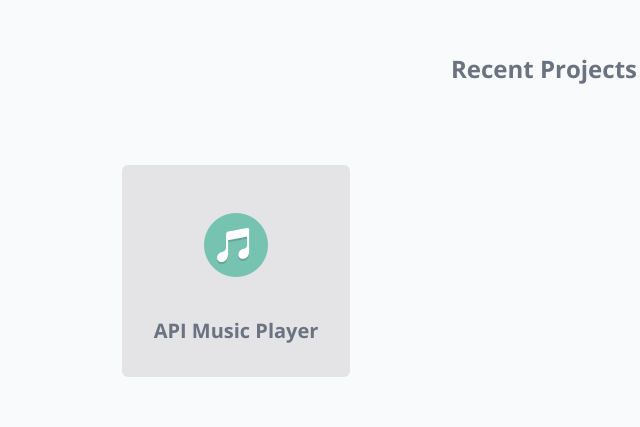
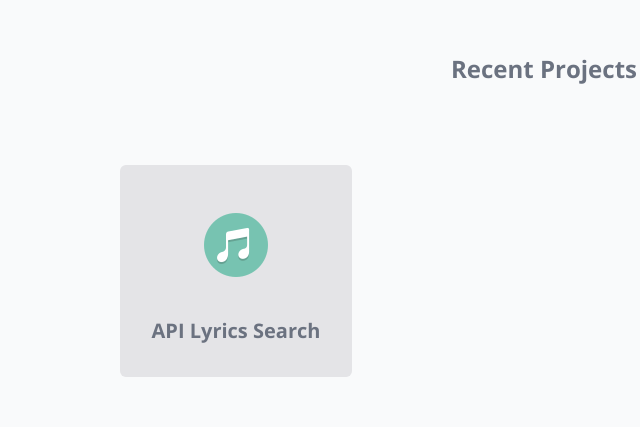
Before and after one commit to spencer2435/personalWebsite, a website: page index.html in a window 1280 px wide. Shown: the part 907-1334 px from the top of the page, 96-736 px from the left. Drawn offline with nearby package versions, Linux system fonts and the light colour scheme.

Commit message:
API Lyrics Search

```diff
--- a/index.html
+++ b/index.html
@@ -87,11 +87,11 @@
             <div class="flex flex-col space-y-24 text-center md:flex-row md:space-y-0">
                 <!-- Item 1 -->
                 <div class="flex flex-col items-center space-y-2 md:w-1/2">
-                    <a href="#" target="_blank" class="bg-zinc-200 dark:bg-zinc-600 p-8 rounded-md hover:scale-110 hover:cursor-pointer duration-500">
+                    <a href="https://spencer2435.github.io/Lyrics_Search/" target="_blank" class="bg-zinc-200 dark:bg-zinc-600 p-8 rounded-md hover:scale-110 hover:cursor-pointer duration-500">
                         <div class="flex items-center justify-center h-24 mb-6">
                             <img src="images/music.svg.png" alt="">
                         </div>
-                        <h3 class="text-xl font-bold">API Music Player</h3>
+                        <h3 class="text-xl font-bold">API Lyrics Search</h3>
                     </a>
                 </div>
                 <!-- Item 2 -->
```
